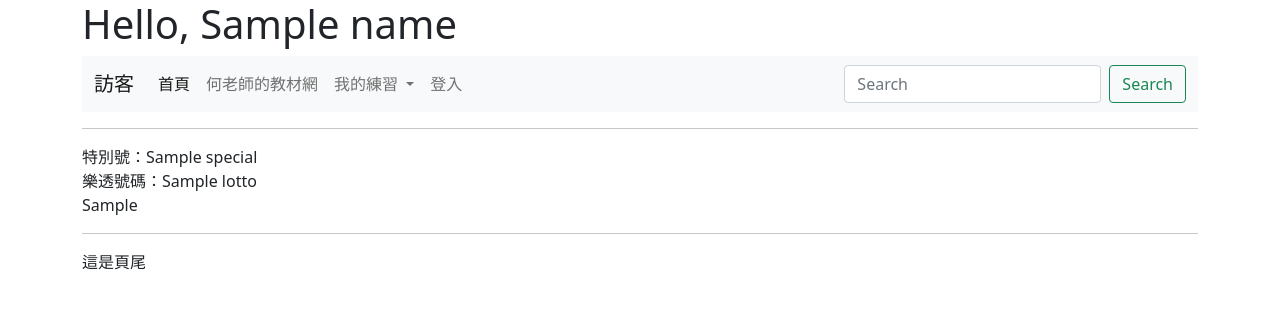
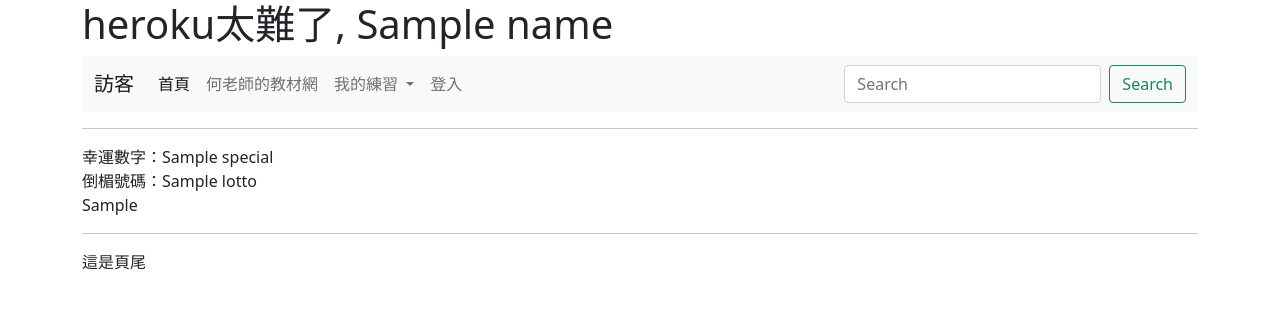
Before and after one commit to chiajongyang/site_for_heroku, a Django app: template template/index.html in a window 1280 px wide. Shown: the top 309 px of the page. Run offline with Django 3.2, Linux system fonts and the light colour scheme; the template is opened without the code that fills it: most values are stand-ins (such as "Sample title", 1, 10 or a date in 2020); some libraries are stand-ins or nearby versions.

Commit message:
index.html updated

```diff
--- a/template/index.html
+++ b/template/index.html
@@ -1,11 +1,11 @@
 {% extends "base.html" %}
 
 {% block title %} Hello, world {% endblock %}
-{% block headmessage %} Hello, {{name}} {% endblock %}
+{% block headmessage %} heroku太難了, {{name}} {% endblock %}
 {% block main %}
   <hr>
-      特別號：{{special}}<br>
-      樂透號碼：{{ lotto }}<br>
+      幸運數字：{{special}}<br>
+      倒楣號碼：{{ lotto }}<br>
       {% autoescape off %}
       {{ plot_div }}
       {% endautoescape %}
```
